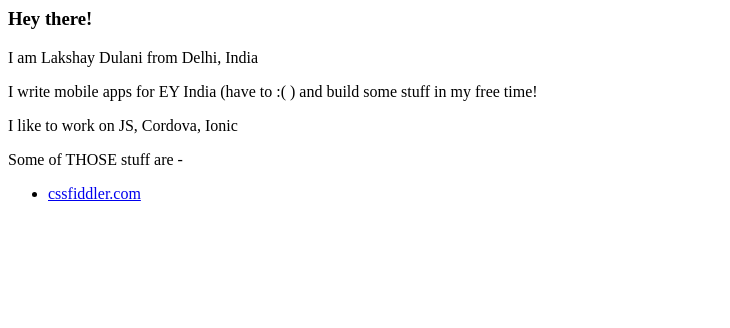
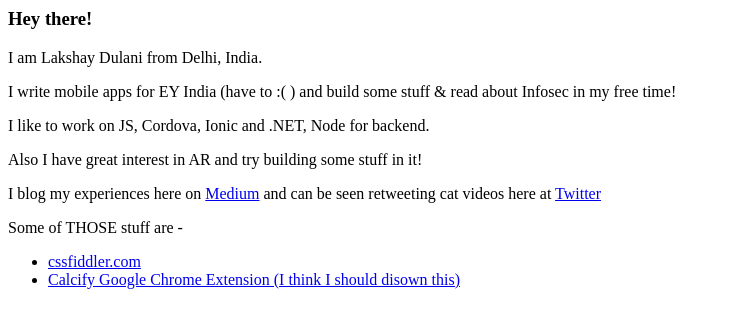
Before and after one commit to lakshaydulani/lakshaydulani.github.io, a plain HTML site: page index.html in a window 1280 px wide. Shown: the whole page, without its empty margins (0-730 px from the left). Drawn offline with Linux system fonts and the light colour scheme.

Commit message:
Update index.html

```diff
--- a/index.html
+++ b/index.html
@@ -1,12 +1,20 @@
 <h3>Hey there!</h3>
 
-<p>I am Lakshay Dulani from Delhi, India</p>
-<p>I write mobile apps for EY India (have to :( ) and build some stuff in my free time!</p>
+<p>I am Lakshay Dulani from Delhi, India.</p>
+<p>I write mobile apps for EY India (have to :( ) and build some stuff & read about Infosec in my free time!</p>
 
-<p>I like to work on JS, Cordova, Ionic</p>
+<p>I like to work on JS, Cordova, Ionic and .NET, Node for backend.</p>
+
+<p>Also I have great interest in AR and try building some stuff in it!</p>
+
+
+<p>I blog my experiences here on <a target="_blank" href="https://medium.com/@lakshaydulani">Medium</a> and can be seen retweeting cat videos here at
+  <a target="_blank" href="https://twitter.com/bholechature">Twitter</a></p>
 
 <p>Some of THOSE stuff are -</p>
 
 <ul>
   <li><a href="www.cssfiddler.com">cssfiddler.com</a></li>
+  <li><a href="https://chrome.google.com/webstore/detail/calcify/hibfadhfhmcldbjjbfjkbiehiikgekoa">Calcify Google Chrome Extension (I think I should disown this)</a></li>
+
 </ul>
```
